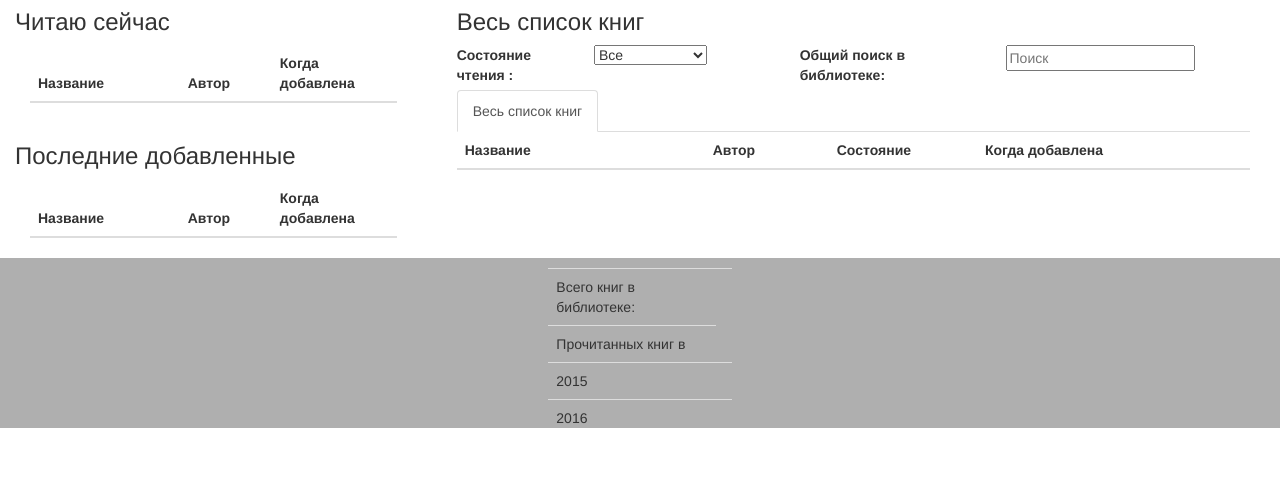
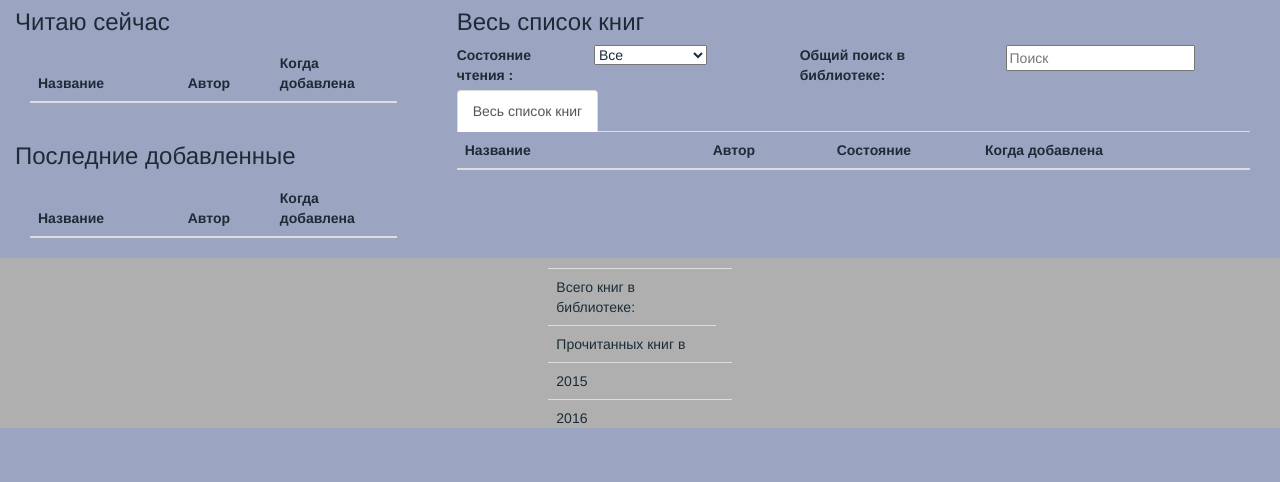
Before and after one commit to pevgen/weblib, a website: page public/index.html in a window 1280 px wide. Shown: the part 61-543 px from the top of the page. Drawn offline with Linux system fonts and the light colour scheme; a script that the page names is missing.

Commit message:
- в общем списке книг, при выборе по состоянию, правильно работает пагинация - начало игр с цветом

```diff
--- a/public/styles/mystyles.css
+++ b/public/styles/mystyles.css
@@ -1,3 +1,8 @@
+body {
+    background-color: #9BA5C1;
+    color: #1B2C37;
+}
+
 .row-header {
     margin: 0px auto;
     padding: 0px 0px;
@@ -16,7 +21,7 @@
     background-color: #AfAfAf;
     height: 170px;
 }
-}
+
 
 .jumbotron {
     margin: 0px auto;
@@ -25,22 +30,17 @@
     color: floralwhite;
 }
 
-
 /* стреклки для сортировки в smart-table*/
-
 .st-sort-ascent:before {
     content: '\25B2';
 }
-
 .st-sort-descent:before {
     content: '\25BC';
 }
 
-
 /*
   Не показывать объект #idLoadData (загрузка ифслгз ldyys[]) для небольших экранов (на телефоне)
 */
-
 @media screen and (max-width: 900px) {
     #idLoadData {
         /*    font-size: 46px;*/
--- a/public/templates/listbook.html
+++ b/public/templates/listbook.html
@@ -9,7 +9,7 @@
                     <label for="stateSelect">Состояние чтения :</label>
                 </div>
                 <div class="col-xs-12 col-md-2">
-                    <select id="stateSelect" ng-model="stateSelect">
+                    <select id="stateSelect" ng-model="stateSelect" st-search="state">
                         <option value="">Все</option>
                         <option value="Не прочитана">Не прочитана</option>
                         <option value="Отложена">Отложена</option>
@@ -40,7 +40,7 @@
             </ul>
 
             <!--            <div class="pre-scrollable">-->
-            <table class="table table-striped">
+            <table class="table">
                 <thead>
                     <tr>
                         <th st-sort="title" class="col-md-2">Название</th>
--- a/srcmylib/styles/mystyles.css
+++ b/srcmylib/styles/mystyles.css
@@ -1,3 +1,8 @@
+body {
+    background-color: #9BA5C1;
+    color: #1B2C37;
+}
+
 .row-header {
     margin: 0px auto;
     padding: 0px 0px;
@@ -16,7 +21,7 @@
     background-color: #AfAfAf;
     height: 170px;
 }
-}
+
 
 .jumbotron {
     margin: 0px auto;
@@ -25,22 +30,17 @@
     color: floralwhite;
 }
 
-
 /* стреклки для сортировки в smart-table*/
-
 .st-sort-ascent:before {
     content: '\25B2';
 }
-
 .st-sort-descent:before {
     content: '\25BC';
 }
 
-
 /*
   Не показывать объект #idLoadData (загрузка ифслгз ldyys[]) для небольших экранов (на телефоне)
 */
-
 @media screen and (max-width: 900px) {
     #idLoadData {
         /*    font-size: 46px;*/
```
Also changed, not shown: srcmylib/templates/listbook.html (+2 -2 lines).
